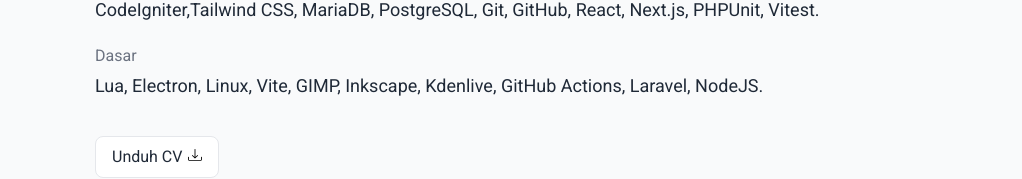
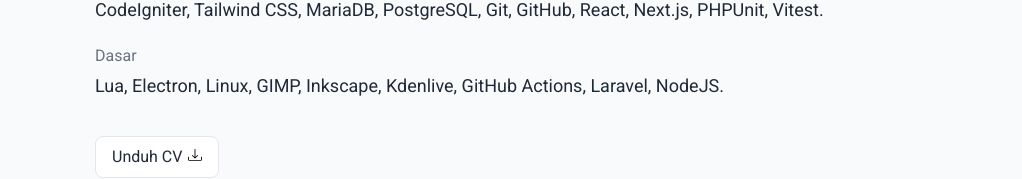
Before and after one commit to rezafikkri/rezafikkri.github.io, a Next.js app: page /about in a window 1280 px wide. Shown: the part 1037-1216 px from the top of the page, without its empty margins (129-1151 px from the left). Built offline with nearby package versions, Linux system fonts and the light colour scheme.

Commit message:
feat: update skills in cv and about page

```diff
--- a/components/about/skill.jsx
+++ b/components/about/skill.jsx
@@ -8,10 +8,10 @@
       <p className="mt-1 text-lg">PHP, JavaScript, HTML, CSS, Bootstrap.</p>
 
       <h3 className="text-gray-500 mt-5">Menengah</h3>
-      <p className="mt-1 text-lg">CodeIgniter,Tailwind CSS, MariaDB, PostgreSQL, Git, GitHub, React, Next.js, PHPUnit, Vitest.</p>
+      <p className="mt-1 text-lg">CodeIgniter, Tailwind CSS, MariaDB, PostgreSQL, Git, GitHub, React, Next.js, PHPUnit, Vitest.</p>
 
       <h3 className="text-gray-500 mt-5">Dasar</h3>
-      <p className="mt-1 text-lg">Lua, Electron, Linux, Vite, GIMP, Inkscape, Kdenlive, GitHub Actions, Laravel, NodeJS.</p>
+      <p className="mt-1 text-lg">Lua, Electron, Linux, GIMP, Inkscape, Kdenlive, GitHub Actions, Laravel, NodeJS.</p>
 
       <Link href="/CV-Reza-Sariful-Fikri.pdf" download target="_blank" className="mt-9 inline-block no-underline bg-white hover:bg-gray-100 border border-gray-200 px-4 py-2 rounded-lg">
         <span className="mr-1.5">Unduh CV</span>
```
Also changed, not shown: 1 other file (tests, documents, lock files or other folders).
